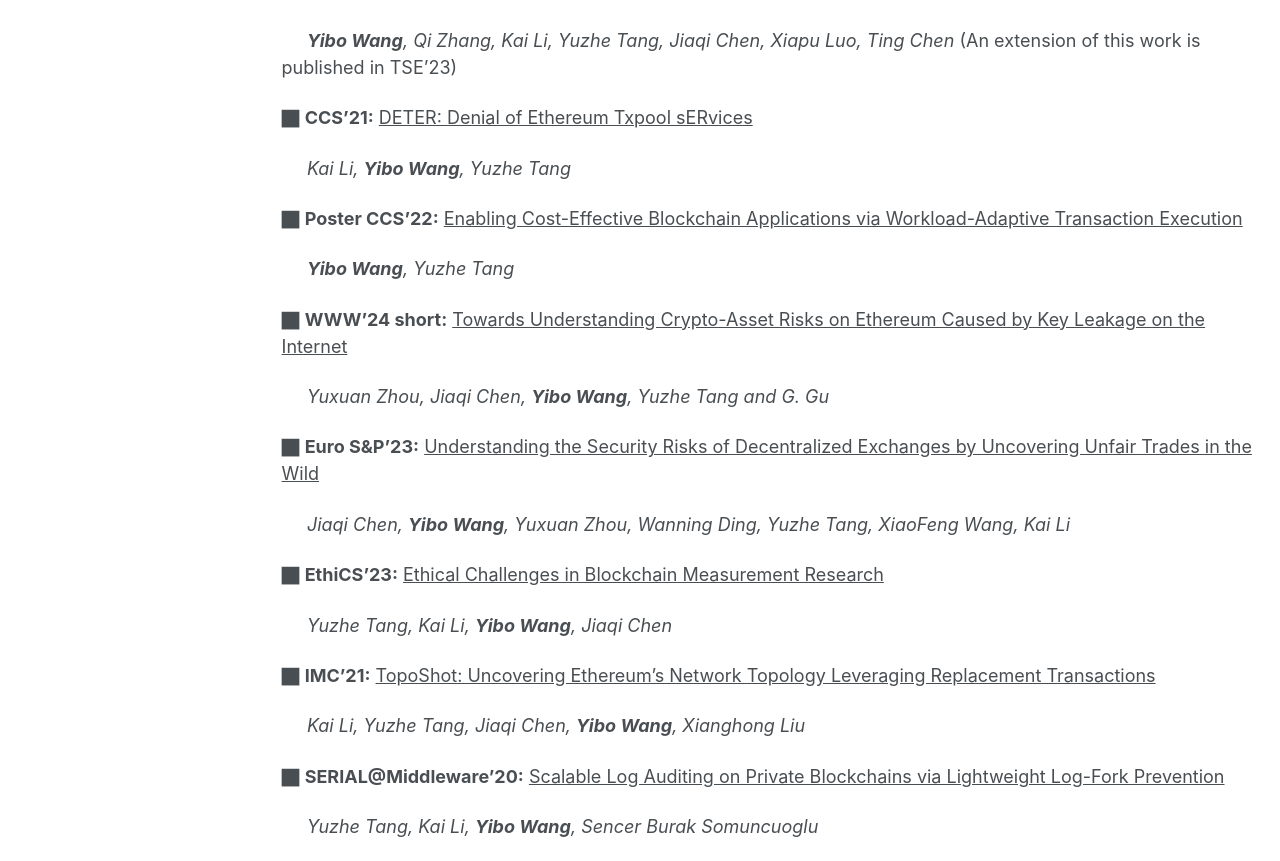
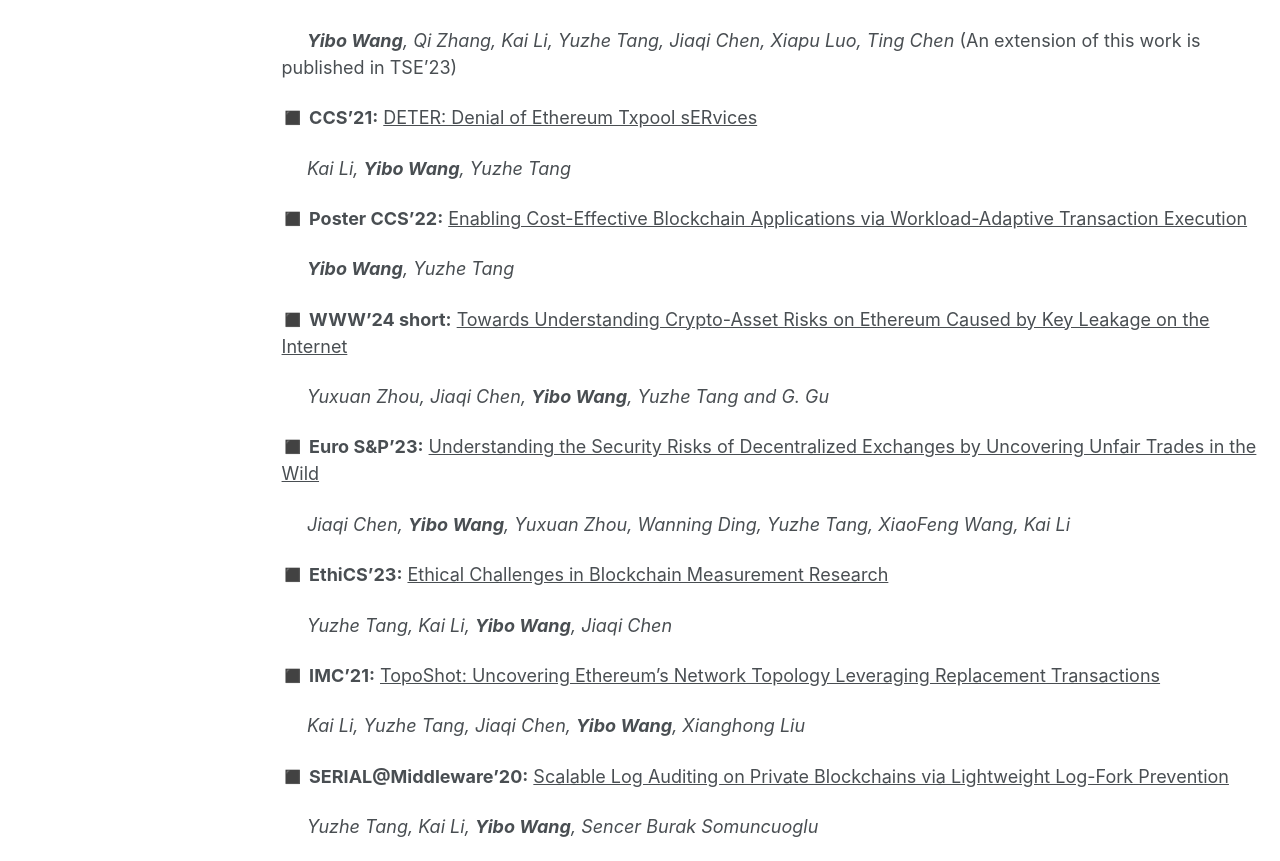
Before and after one commit to wangyibo0308/wangyibo0308.github.io, a Jekyll site: the page built from _pages/about.md, in a window 1280 px wide and 1400 px high. Shown: the part 536-1397 px from the top of the window. Built offline with Jekyll 4.4.1, drawn with Linux system fonts in a browser that asks for light colours.

Commit message:
Update about.md

```diff
--- a/_pages/about.md
+++ b/_pages/about.md
@@ -26,35 +26,35 @@ Publications
 &nbsp;&nbsp;&nbsp;&nbsp;  _**Yibo Wang**, Qi Zhang, Kai Li, Yuzhe Tang, Jiaqi Chen, Xiapu Luo, Ting Chen_ (An extension of this work is published in TSE'23)
 
 
-⬛︎ **CCS'21:** <span style="text-decoration: underline;">DETER: Denial of Ethereum Txpool sERvices</span>
+◼️ **CCS'21:** <span style="text-decoration: underline;">DETER: Denial of Ethereum Txpool sERvices</span>
 
 &nbsp;&nbsp;&nbsp;&nbsp;  _Kai Li, **Yibo Wang**, Yuzhe Tang_
 
 
-⬛︎ **Poster CCS'22:** <span style="text-decoration: underline;">Enabling Cost-Effective Blockchain Applications via Workload-Adaptive Transaction Execution</span>
+◼️ **Poster CCS'22:** <span style="text-decoration: underline;">Enabling Cost-Effective Blockchain Applications via Workload-Adaptive Transaction Execution</span>
 
 &nbsp;&nbsp;&nbsp;&nbsp;  _**Yibo Wang**, Yuzhe Tang_
 
 
-⬛︎ **WWW'24 short:** <span style="text-decoration: underline;">Towards Understanding Crypto-Asset Risks on Ethereum Caused by Key Leakage on the Internet</span>
+◼️ **WWW'24 short:** <span style="text-decoration: underline;">Towards Understanding Crypto-Asset Risks on Ethereum Caused by Key Leakage on the Internet</span>
 
 &nbsp;&nbsp;&nbsp;&nbsp;  _Yuxuan Zhou, Jiaqi Chen, **Yibo Wang**, Yuzhe Tang and G. Gu_
 
 
-⬛︎ **Euro S&P'23:** <span style="text-decoration: underline;">Understanding the Security Risks of Decentralized Exchanges by Uncovering Unfair Trades in the Wild</span>
+◼️ **Euro S&P'23:** <span style="text-decoration: underline;">Understanding the Security Risks of Decentralized Exchanges by Uncovering Unfair Trades in the Wild</span>
 
 &nbsp;&nbsp;&nbsp;&nbsp;  _Jiaqi Chen, **Yibo Wang**, Yuxuan Zhou, Wanning Ding, Yuzhe Tang, XiaoFeng Wang, Kai Li_
 
 
-⬛︎ **EthiCS'23:** <span style="text-decoration: underline;">Ethical Challenges in Blockchain Measurement Research</span>
+◼️ **EthiCS'23:** <span style="text-decoration: underline;">Ethical Challenges in Blockchain Measurement Research</span>
 
 &nbsp;&nbsp;&nbsp;&nbsp;  _Yuzhe Tang, Kai Li, **Yibo Wang**, Jiaqi Chen_
 
-⬛︎ **IMC'21:** <span style="text-decoration: underline;">TopoShot: Uncovering Ethereum’s Network Topology Leveraging Replacement Transactions</span>
+◼️ **IMC'21:** <span style="text-decoration: underline;">TopoShot: Uncovering Ethereum’s Network Topology Leveraging Replacement Transactions</span>
 
 &nbsp;&nbsp;&nbsp;&nbsp;  _Kai Li, Yuzhe Tang, Jiaqi Chen, **Yibo Wang**, Xianghong Liu_
 
 
-⬛︎ **SERIAL@Middleware'20:** <span style="text-decoration: underline;">Scalable Log Auditing on Private Blockchains via Lightweight Log-Fork Prevention</span>
+◼️ **SERIAL@Middleware'20:** <span style="text-decoration: underline;">Scalable Log Auditing on Private Blockchains via Lightweight Log-Fork Prevention</span>
 
 &nbsp;&nbsp;&nbsp;&nbsp;  _Yuzhe Tang, Kai Li, **Yibo Wang**, Sencer Burak Somuncuoglu_
```
